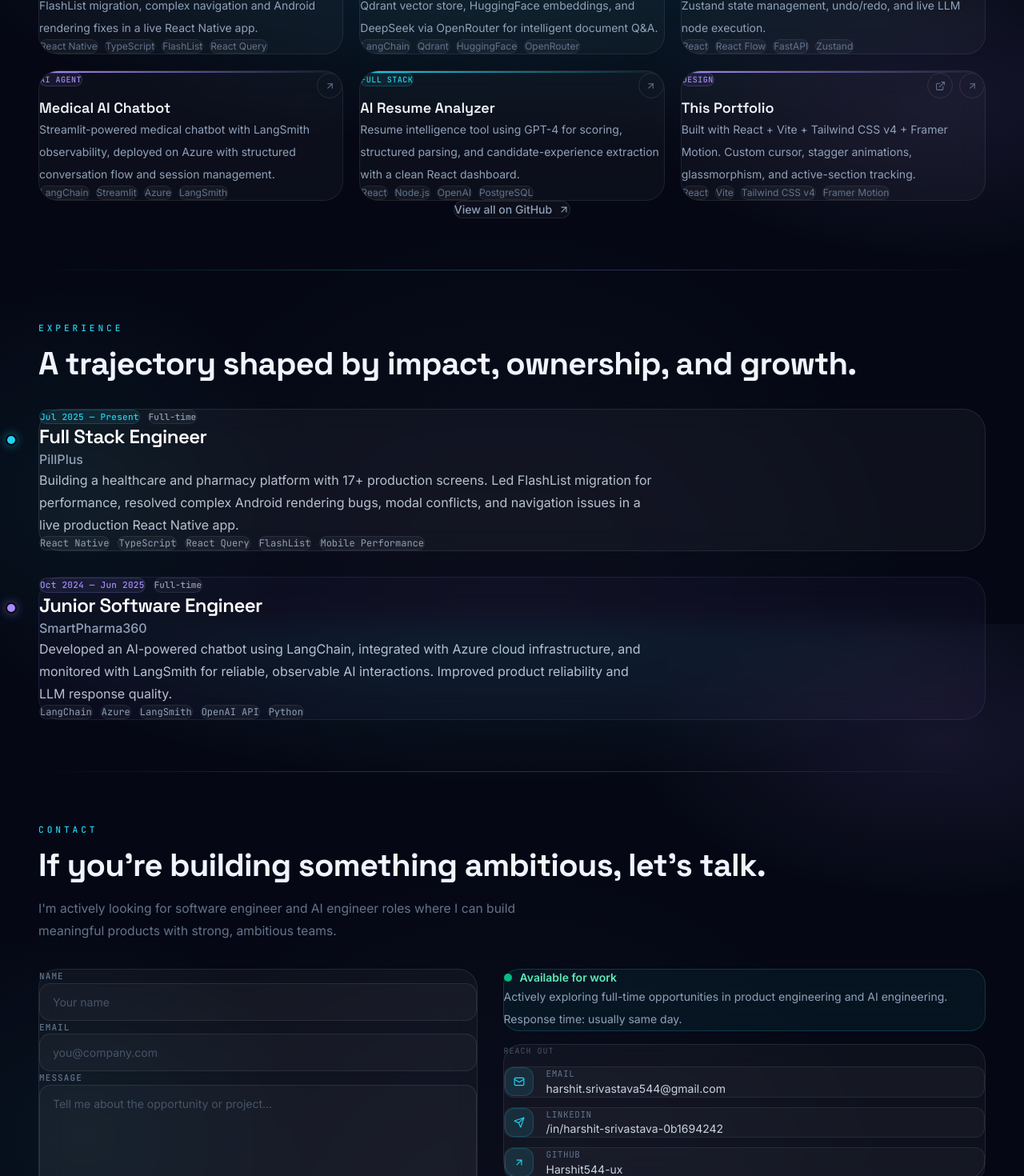
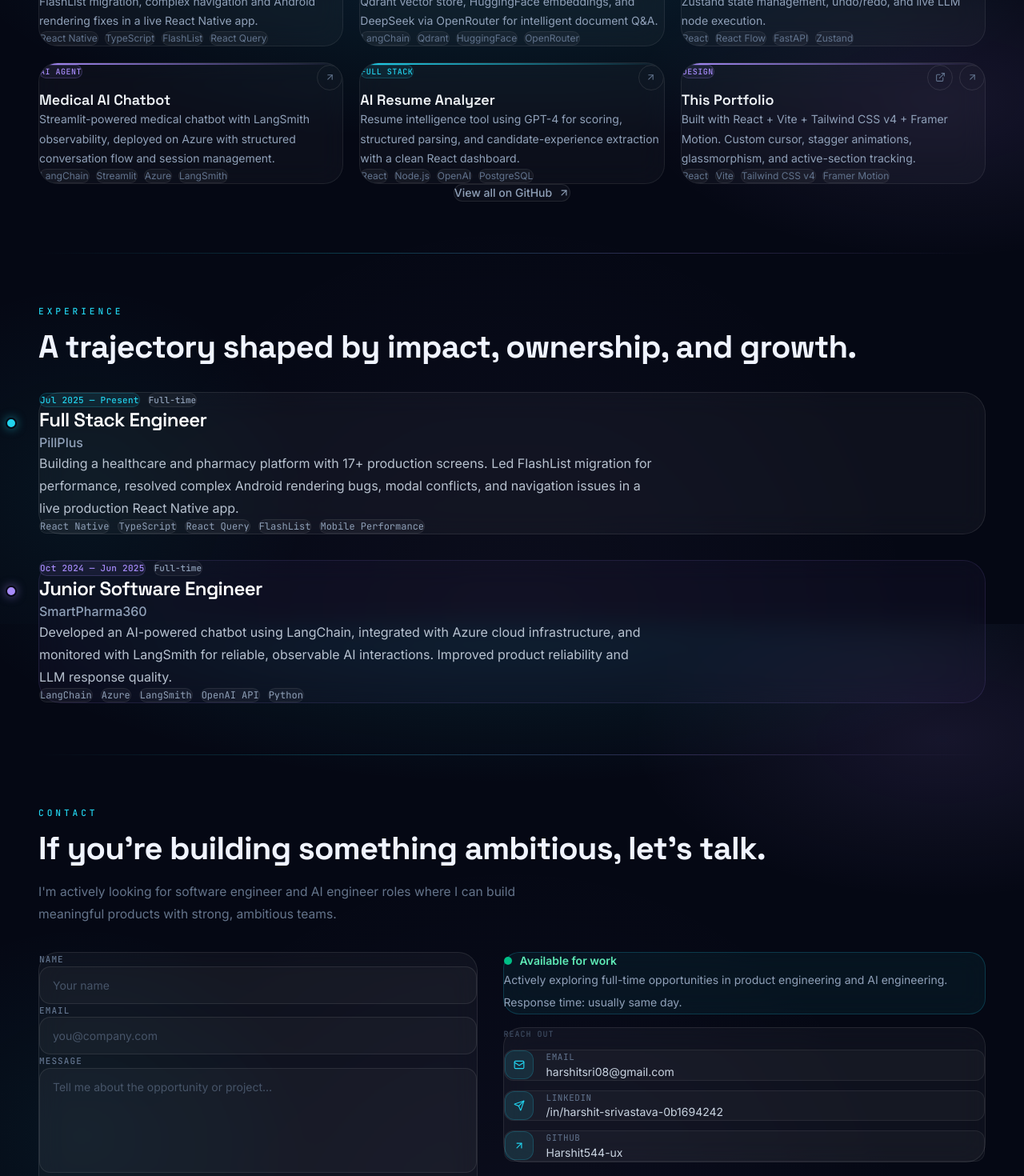
Before and after one commit to Harshit544-ux/Portfolio, a React (Vite) app: page / in a window 1280 px wide. Shown: the part 2420-3890 px from the top of the page at 80% size. Built offline with nearby package versions, Linux system fonts and the light colour scheme.

Commit message:
Update contact email and improve project card spacing

```diff
--- a/src/App.jsx
+++ b/src/App.jsx
@@ -312,9 +312,9 @@ function App() {
             >
               <p className="text-sm uppercase tracking-[0.35em] text-cyan-200">Reach out</p>
               <div className="mt-6 space-y-4 text-slate-300">
-                <a href="mailto:harshit.srivastava544@gmail.com" className="flex items-center gap-3 transition hover:text-white">
+                <a href="mailto:harshitsri08@gmail.com" className="flex items-center gap-3 transition hover:text-white">
                   <Mail size={18} />
-                  harshit.srivastava544@gmail.com
+                  harshitsri08@gmail.com
                 </a>
                 <a href="https://linkedin.com/in/harshit-srivastava-0b1694242" target="_blank" rel="noreferrer" className="flex items-center gap-3 transition hover:text-white">
                   <Send size={18} />
--- a/src/components/sections/Contact.tsx
+++ b/src/components/sections/Contact.tsx
@@ -14,8 +14,8 @@ const CARD_STYLE = {
 const SOCIAL_LINKS = [
   {
     label: 'Email',
-    value: 'harshit.srivastava544@gmail.com',
-    href: 'mailto:harshit.srivastava544@gmail.com',
+    value: 'harshitsri08@gmail.com',
+    href: 'mailto:harshitsri08@gmail.com',
     icon: Mail,
   },
   {
--- a/src/components/sections/Hero.tsx
+++ b/src/components/sections/Hero.tsx
@@ -224,7 +224,7 @@ export function Hero() {
             {[
               { href: 'https://github.com/Harshit544-ux',                          label: 'GitHub',   abbr: 'GH' },
               { href: 'https://linkedin.com/in/harshit-srivastava-0b1694242',      label: 'LinkedIn', abbr: 'LI' },
-              { href: 'mailto:harshit.srivastava544@gmail.com',                    label: 'Email',    abbr: '@'  },
+              { href: 'mailto:harshitsri08@gmail.com',                             label: 'Email',    abbr: '@'  },
             ].map((s) => (
               <a
                 key={s.href}
--- a/src/components/sections/Projects.tsx
+++ b/src/components/sections/Projects.tsx
@@ -117,7 +117,7 @@ function ProjectCard({ project, index }: { project: (typeof projects)[0]; index:
         aria-hidden="true"
       />
 
-      <div className="flex flex-1 flex-col p-6">
+      <div className="flex flex-1 flex-col p-7 pt-6">
         {/* Top row: tag + links */}
         <div className="flex items-start justify-between gap-3">
           <span
@@ -153,15 +153,15 @@ function ProjectCard({ project, index }: { project: (typeof projects)[0]; index:
         </div>
 
         {/* Title */}
-        <h3 className="mt-5 font-display text-lg font-semibold text-slate-100 leading-snug group-hover:text-white transition-colors">
+        <h3 className="mt-6 font-display text-lg font-semibold text-slate-100 leading-snug group-hover:text-white transition-colors">
           {project.title}
         </h3>
 
         {/* Description */}
-        <p className="mt-2.5 flex-1 text-sm leading-7 text-slate-400">{project.description}</p>
+        <p className="mt-3 flex-1 text-sm leading-[1.75] text-slate-400">{project.description}</p>
 
         {/* Tech tags */}
-        <div className="mt-5 flex flex-wrap gap-2">
+        <div className="mt-6 flex flex-wrap gap-2">
           {project.tech.map((t) => (
             <span
               key={t}
```
